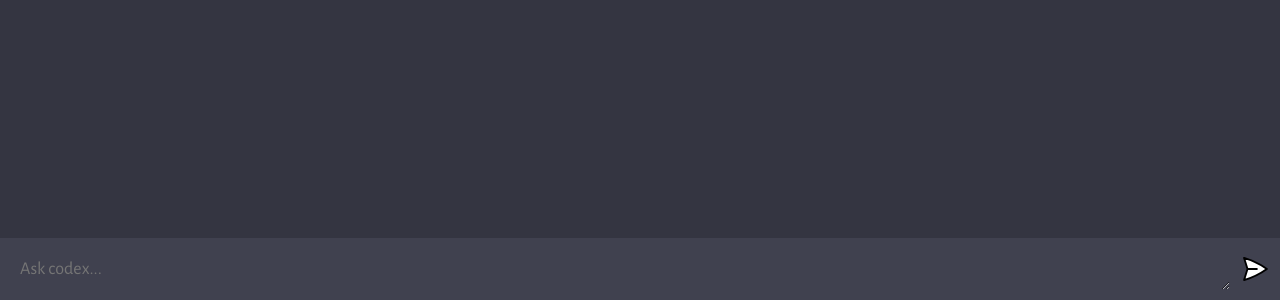
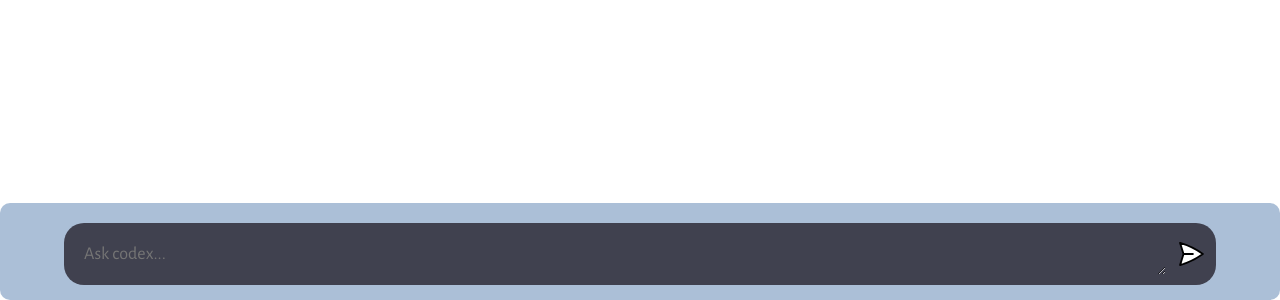
Before and after one commit to Sellsmart/Sellsmart, a website built with Vite: page client/index.html in a window 1280 px wide. Shown: the part 500-800 px from the top of the page. Built offline with nearby package versions, Linux system fonts and the light colour scheme.

Commit message:
Update style.css

```diff
--- a/client/style.css
+++ b/client/style.css
@@ -1,21 +1,27 @@
 @import url("https://fonts.googleapis.com/css2?family=Alegreya+Sans:wght@100;300;400;500;700;800;900&display=swap");
+
+
 
 * {
   margin: 0;
   padding: 0;
   box-sizing: border-box;
   font-family: "Alegreya Sans", sans-serif;
+  border-radius: 10px;
+
 }
 
 body {
-  background: #343541;
+
+
 }
 
 #app {
   width: 100vw;
-  height: 100vh;
-  background: #343541;
-
+  max-height: 100vh;
+  background: #688cb78e;
+  position: absolute;
+  bottom: 0;
   display: flex;
   flex-direction: column;
   align-items: center;
@@ -50,7 +56,7 @@ body {
 }
 
 .ai {
-  background: #40414F;
+  background: #7f8191;
 }
 
 .chat {
@@ -113,7 +119,7 @@ body {
 }
 
 form {
-  width: 100%;
+  width: 90%;
   max-width: 1280px;
   margin: 0 auto;
   padding: 10px;
@@ -122,6 +128,8 @@ form {
   display: flex;
   flex-direction: row;
   gap: 10px;
+  border-radius: 20px;
+  margin-bottom: 15px;
 }
 
 textarea {
```
